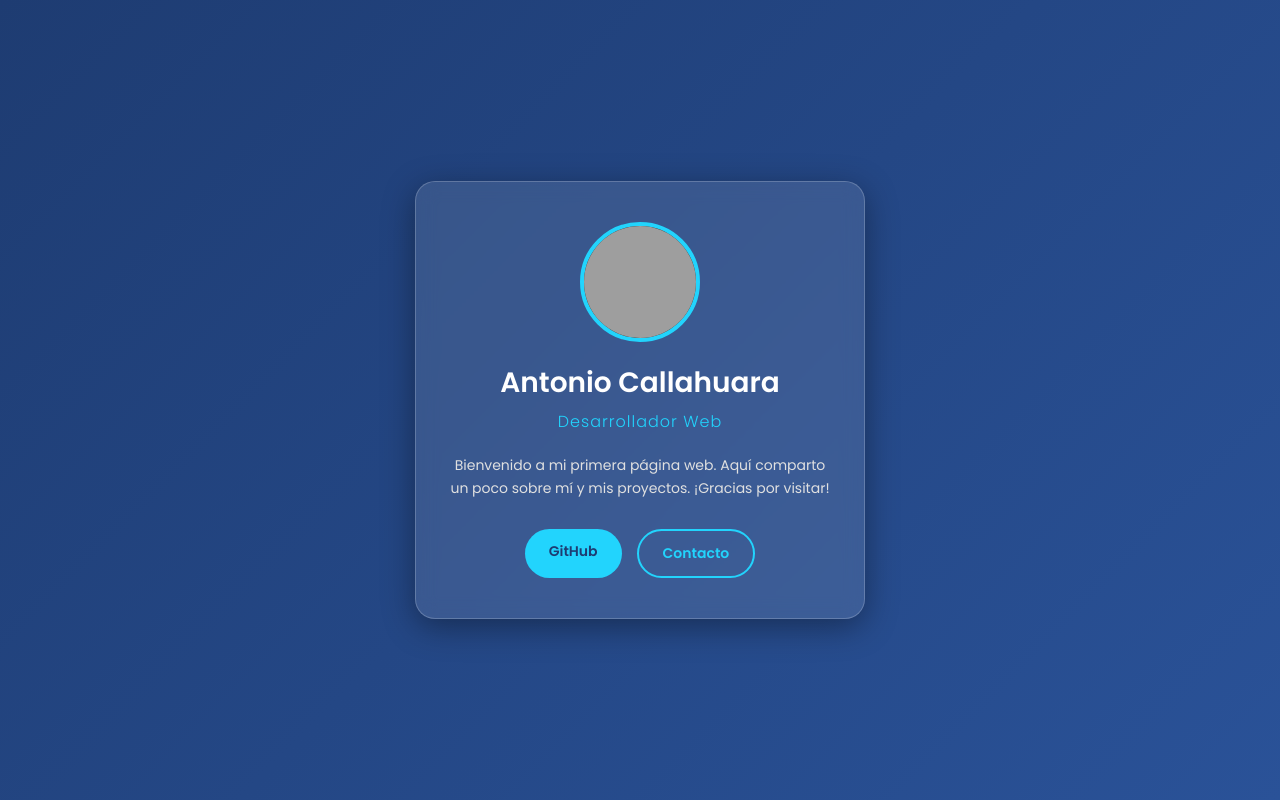
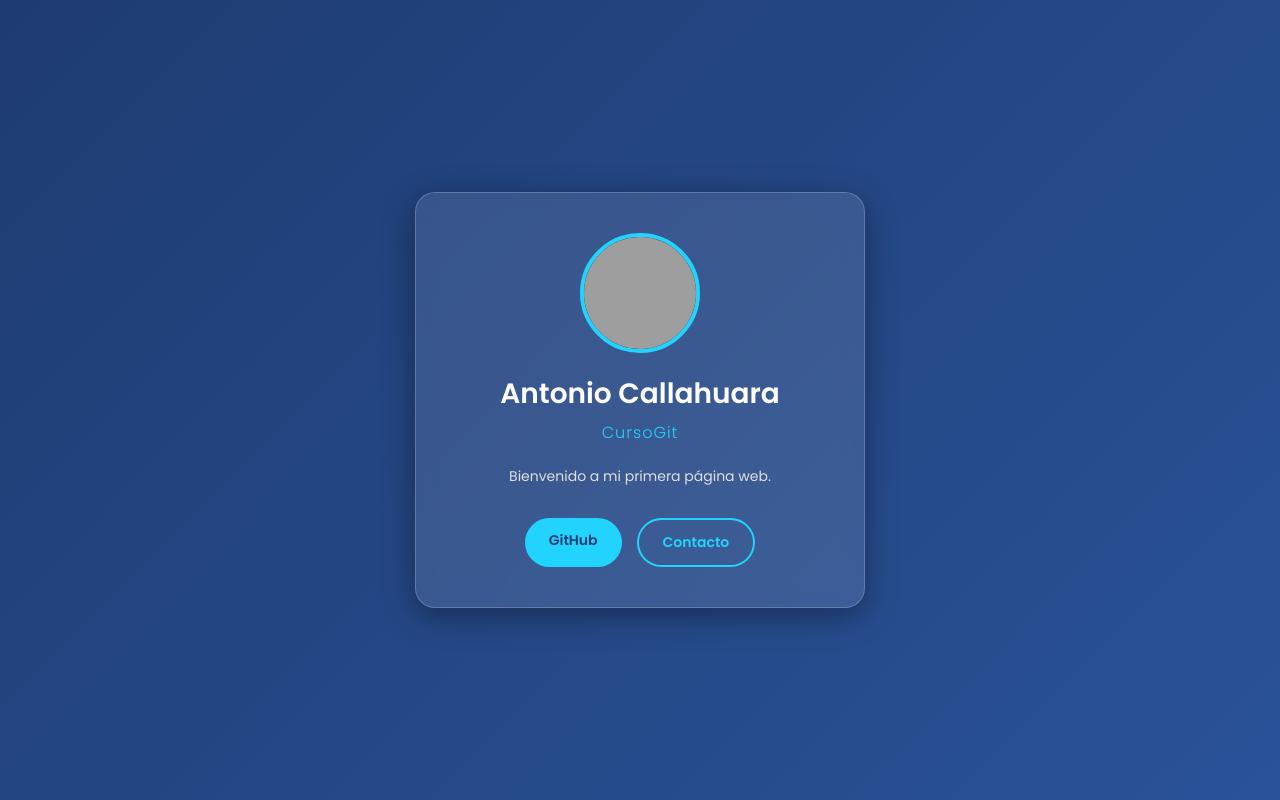
Before and after one commit to AntonioCallahuara/mi-primera-pagina, a plain HTML site: page index.html in a window 1280 px wide. Drawn offline with Linux system fonts and the light colour scheme; grey boxes are pictures that could not be loaded.

Commit message:
Pagina Web

```diff
--- a/index.html
+++ b/index.html
@@ -10,7 +10,6 @@
     <link href="https://fonts.googleapis.com/css2?family=Poppins:wght@300;400;600&display=swap" rel="stylesheet">
 
     <style>
-        /* Estilos Generales */
         * {
             margin: 0;
             padding: 0;
@@ -138,11 +137,10 @@
         </div>
 
         <h1>Antonio Callahuara</h1>
-        <div class="subtitle">Desarrollador Web</div>
+        <div class="subtitle">CursoGit</div>
 
         <p class="description">
-            Bienvenido a mi primera página web. Aquí comparto un poco sobre mí y mis proyectos.
-            ¡Gracias por visitar!
+            Bienvenido a mi primera página web.
         </p>
 
         <div class="social-links">
```
